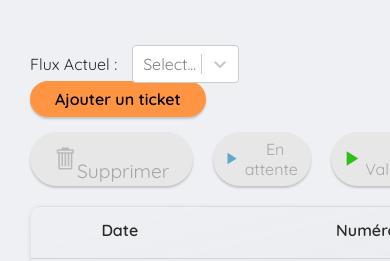
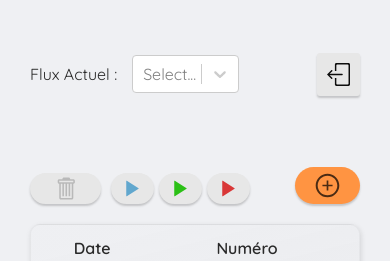
Before and after one commit to WildCodeSchool/2209-wns-lovelace-wild-ticket-bis, a React (Create React App) app in the folder web-app/: page /tickets in a window 390 px wide. Shown: the top 261 px of the page. Built offline with nearby package versions, Linux system fonts and the light colour scheme; no server answers; a web font is replaced by a local one.

Commit message:
[Feat] adding responsive style for phones

```diff
--- a/web-app/src/components/Navbar/Navbar.styled.tsx
+++ b/web-app/src/components/Navbar/Navbar.styled.tsx
@@ -8,6 +8,7 @@ import {
   MAX_WIDTH_TABLET,
   SELECT_LINK_COLOR,
   TEXT_FONT_COLOR,
+  TITLE_FONT_SIZE,
 } from '../../styles/style-constants';
 import { IoQrCodeOutline, IoReaderOutline } from 'react-icons/io5';
 import { GoTrashcan } from 'react-icons/go';
@@ -83,7 +84,7 @@ export const StyledLink = styled(NavLink)<{ active: number }>`
     border-radius: 0;
     height: 5rem;
     box-shadow: none;
-    font-size: 1.2rem;
+    font-size: ${TITLE_FONT_SIZE};
     transition: background-color 0.1s ease-in;
     &:focus {
       width: 100%;
--- a/web-app/src/components/TicketsArray/TicketsArray.tsx
+++ b/web-app/src/components/TicketsArray/TicketsArray.tsx
@@ -18,6 +18,7 @@ import {
   ButtonQuickChange,
   StatusContainer,
   AllStatusContainer,
+  TextStatus,
 } from 'pages/Tickets/Tickets.styled';
 import { IoPlayOutline } from 'react-icons/io5';
 import { TEXT_FONT_COLOR } from 'styles/style-constants';
@@ -106,7 +107,9 @@ const TicketsArray = ({
                           <StatusValidate />
                         ) : null}
                       </StatusContainer>
-                      <StatusContainer>{ticket.status}</StatusContainer>
+                      <StatusContainer>
+                        <TextStatus>{ticket.status}</TextStatus>
+                      </StatusContainer>
                     </AllStatusContainer>
                     {(ticket.status === 'Ticket non scanné' ||
                       ticket.status === 'En attente') &&
--- a/web-app/src/pages/Corbeille/Corbeille.tsx
+++ b/web-app/src/pages/Corbeille/Corbeille.tsx
@@ -16,6 +16,7 @@ import {
   SecondaryButton,
   ContainerButton,
   MainContainer,
+  DeleteText,
 } from 'pages/MesFlux/MesFlux.styled';
 import { Flow } from 'pages/Tickets/Tickets';
 import { ContainerButtonAction } from 'pages/Tickets/Tickets.styled';
@@ -90,14 +91,14 @@ const Corbeille = () => {
             onClick={deleteTicketsInTicketList}
           >
             <GoTrashcan size={25} opacity={0.7} />
-            &ensp;Supprimer définitivement
+            <DeleteText>&ensp;Supprimer définitivement</DeleteText>
           </SecondaryButton>
           <SecondaryButton
             disabled={isButtonDisabled}
             onClick={() => changeIsTrashInTicketsList(false)}
           >
             <GrTransaction size={20} opacity={isButtonDisabled ? 0.2 : 0.7} />
-            &ensp;Transférer dans le flu
+            <DeleteText>&ensp;Transférer dans le flu</DeleteText>
           </SecondaryButton>
         </ContainerButtonAction>
       </ContainerButton>
--- a/web-app/src/pages/MesFlux/MesFlux.styled.tsx
+++ b/web-app/src/pages/MesFlux/MesFlux.styled.tsx
@@ -14,16 +14,19 @@ import {
   PRIMARY_BUTTON_COLOR,
   PRIMARY_BUTTON_COLOR_ACTION,
   PRIMARY_BUTTON_SIZE,
+  PRIMARY_BUTTON_SIZE_PHONE,
   SECONDARY_BUTTON_COLOR,
   SECONDARY_BUTTON_COLOR_ACTION,
   SECONDARY_BUTTON_SIZE,
   SECONDARY_BUTTON_SIZE_PHONE,
   TEXT_FONT_SIZE_PHONE,
   TEXT_FONT_WEIGHT,
+  TITLE_FONT_SIZE,
   TITLE_FONT_SIZE_PHONE,
   TITLE_FONT_WEIGHT,
 } from '../../styles/style-constants';
 import { SELECT_LINK_COLOR } from '../../styles/style-constants';
+import { AiOutlinePlusCircle } from 'react-icons/ai';
 
 export const MainContainer = styled.div`
   grid-area: 2 / 2 / 3 / 3;
@@ -59,18 +62,19 @@ export const SecondaryButton = styled.button`
   font-family: ${FONT_FAMILY};
   font-weight: ${TEXT_FONT_WEIGHT};
   box-shadow: ${BUTTON_BOX_SHADOW};
-  font-size: 1.2rem;
+  font-size: ${TITLE_FONT_SIZE_PHONE};
   transition: 0.3s ease-out;
   &:active {
     background-color: ${SECONDARY_BUTTON_COLOR_ACTION};
   }
   @media (max-width: ${MAX_WIDTH_PHONE}) {
     padding: ${SECONDARY_BUTTON_SIZE_PHONE};
+    margin-right: 10px;
   }
 `;
 
 export const DeleteText = styled.span`
-  font-size: 1.2rem;
+  font-size: ${TITLE_FONT_SIZE};
   @media (max-width: ${MAX_WIDTH_PHONE}) {
     display: none;
   }
@@ -84,16 +88,31 @@ export const ButtonAdd = styled.button`
   display: flex;
   align-items: center;
   justify-content: center;
-  font-family: ${FONT_FAMILY};
-  font-weight: ${TITLE_FONT_WEIGHT};
   box-shadow: ${BUTTON_BOX_SHADOW};
-  font-size: 1.2rem;
   transition: 0.3s ease-out;
   &:active {
     background-color: ${PRIMARY_BUTTON_COLOR_ACTION};
   }
   @media (max-width: ${MAX_WIDTH_PHONE}) {
     font-size: ${TITLE_FONT_SIZE_PHONE};
+    padding: ${PRIMARY_BUTTON_SIZE_PHONE};
+  }
+`;
+
+export const AiOutlinePlusCircleIcon = styled(AiOutlinePlusCircle)`
+  display: none;
+  @media (max-width: ${MAX_WIDTH_PHONE}) {
+    display: flex;
+  }
+`;
+
+export const AddText = styled.p`
+  font-family: ${FONT_FAMILY};
+  font-weight: ${TITLE_FONT_WEIGHT};
+  font-size: ${TITLE_FONT_SIZE};
+  margin: 0;
+  @media (max-width: ${MAX_WIDTH_PHONE}) {
+    display: none;
   }
 `;
 
@@ -115,7 +134,7 @@ export const HeaderList = styled.div`
   grid-column-gap: 0px;
   grid-row-gap: 0px;
   font-family: ${FONT_FAMILY};
-  font-size: 1.2rem;
+  font-size: ${TITLE_FONT_SIZE};
   border-bottom: 1px solid ${SELECT_LINK_COLOR};
   @media (max-width: ${MAX_WIDTH_PHONE}) {
     & :nth-child(4) {
@@ -127,7 +146,7 @@ export const HeaderList = styled.div`
 
 export const TextElementHeader = styled.h2`
   font-family: ${FONT_FAMILY};
-  font-size: 1.2rem;
+  font-size: ${TITLE_FONT_SIZE};
   display: flex;
   align-items: center;
   justify-content: center;
@@ -169,9 +188,9 @@ export const ItemList = styled.div`
   grid-column-gap: 0px;
   grid-row-gap: 0px;
   font-family: ${FONT_FAMILY};
-  font-size: 1.2rem;
+  font-size: ${TITLE_FONT_SIZE};
   @media (max-width: ${MAX_WIDTH_PHONE}) {
-    grid-template-columns: 0.3fr 1fr 1fr;
+    grid-template-columns: 0.3fr 1fr 1fr 0fr;
     height: 12%;
   }
 `;
@@ -183,7 +202,7 @@ export const ContainerInputItem = styled.div`
 
 export const TextElement = styled.h2`
   font-family: ${FONT_FAMILY};
-  font-size: 1.2rem;
+  font-size: ${TITLE_FONT_SIZE};
   display: flex;
   align-items: center;
   justify-content: center;
@@ -199,6 +218,9 @@ export const InputItem = styled.input`
   width: 1em;
   height: 1em;
   margin-right: 20px;
+  @media (max-width: ${MAX_WIDTH_PHONE}) {
+    margin-right: 15px;
+  }
 `;
 
 export const AllStatusContainer = styled.div`
--- a/web-app/src/pages/Tickets/Tickets.styled.tsx
+++ b/web-app/src/pages/Tickets/Tickets.styled.tsx
@@ -3,10 +3,14 @@ import styled from 'styled-components';
 import {
   BUTTON_BOX_SHADOW,
   FONT_FAMILY,
+  MAX_WIDTH_PHONE,
   MAX_WIDTH_TABLET,
   SECONDARY_BUTTON_COLOR,
   SECONDARY_BUTTON_COLOR_ACTION,
+  SECONDARY_BUTTON_SIZE,
+  TEXT_FONT_SIZE_PHONE,
   TEXT_FONT_WEIGHT,
+  TITLE_FONT_SIZE,
   TITLE_FONT_WEIGHT,
 } from 'styles/style-constants';
 
@@ -17,18 +21,26 @@ export const ButtonAction = styled.button`
   display: flex;
   align-items: center;
   justify-content: center;
-  font-family: ${FONT_FAMILY};
-  font-weight: ${TEXT_FONT_WEIGHT};
   box-shadow: ${BUTTON_BOX_SHADOW};
   font-size: 1rem;
   margin-right: 20px;
-  padding-top: 5px;
-  padding-bottom: 5px;
-  padding-left: 10px;
-  padding-right: 10px;
+  padding: ${SECONDARY_BUTTON_SIZE};
   transition: 0.3s ease-out;
   &:active {
     background-color: ${SECONDARY_BUTTON_COLOR_ACTION};
+  }
+  @media (max-width: ${MAX_WIDTH_PHONE}) {
+    padding: 3px 9px;
+    margin-right: 5px;
+  }
+`;
+
+export const TextButtonAction = styled.p`
+  font-family: ${FONT_FAMILY};
+  font-weight: ${TEXT_FONT_WEIGHT};
+  margin: 0;
+  @media (max-width: ${MAX_WIDTH_PHONE}) {
+    display: none;
   }
 `;
 
@@ -39,6 +51,9 @@ export const ContainerButton = styled.div`
   @media (max-width: ${MAX_WIDTH_TABLET}) {
     flex-wrap: wrap-reverse;
   }
+  @media (max-width: ${MAX_WIDTH_PHONE}) {
+    flex-wrap: wrap;
+  }
 `;
 
 export const ButtonQuickChange = styled(motion.button)`
@@ -48,6 +63,9 @@ export const ButtonQuickChange = styled(motion.button)`
   border: none;
   background-color: unset;
   padding: 0px;
+  @media (max-width: ${MAX_WIDTH_PHONE}) {
+    display: none;
+  }
 `;
 
 export const ContainerButtonAction = styled.div`
@@ -72,11 +90,22 @@ export const StatusContainer = styled.div`
   }
 `;
 
+export const TextStatus = styled.p`
+  font-size: ${FONT_FAMILY};
+  font-size: ${TITLE_FONT_SIZE};
+  @media (max-width: ${MAX_WIDTH_PHONE}) {
+    display: none;
+  }
+`;
+
 export const TextElementBold = styled.p`
   font-family: ${FONT_FAMILY};
-  font-size: 1.2rem;
+  font-size: ${TITLE_FONT_SIZE};
   display: flex;
   align-items: center;
   justify-content: center;
   font-weight: ${TITLE_FONT_WEIGHT};
+  @media (max-width: ${MAX_WIDTH_PHONE}) {
+    font-size: ${TEXT_FONT_SIZE_PHONE};
+  }
 `;
--- a/web-app/src/pages/Tickets/Tickets.tsx
+++ b/web-app/src/pages/Tickets/Tickets.tsx
@@ -3,11 +3,15 @@ import {
   MainContainer,
   ButtonAdd,
   SecondaryButton,
+  DeleteText,
+  AddText,
+  AiOutlinePlusCircleIcon,
 } from 'pages/MesFlux/MesFlux.styled';
 import {
   ButtonAction,
   ContainerButton,
   ContainerButtonAction,
+  TextButtonAction,
 } from './Tickets.styled';
 import {
   COLOR_ERROR_TICKET,
@@ -182,31 +186,35 @@ const Tickets = () => {
             disabled={isButtonDisabled}
             onClick={() => changeIsTrashInTicketsList(true)}
           >
-            <GoTrashcan size={25} opacity={0.7} /> &ensp;Supprimer
+            <GoTrashcan size={25} opacity={0.7} />{' '}
+            <DeleteText>&ensp;Supprimer</DeleteText>
           </SecondaryButton>
           <ButtonAction
             disabled={isButtonDisabled}
             onClick={() => changeTicketsStatus('En attente')}
           >
             <IoIosPlay size={25} style={{ color: COLOR_WAITING_TICKET }} />
-            &ensp;En attente
+            <TextButtonAction>&ensp;En attente</TextButtonAction>
           </ButtonAction>
           <ButtonAction
             disabled={isButtonDisabled}
             onClick={() => changeTicketsStatus('Ticket validé')}
           >
             <IoIosPlay size={25} style={{ color: COLOR_VALIDATE_TICKET }} />
-            &ensp;Valider
+            <TextButtonAction>&ensp;Valider</TextButtonAction>
           </ButtonAction>
           <ButtonAction
             disabled={isButtonDisabled}
             onClick={() => changeTicketsStatus('Incident')}
           >
             <IoIosPlay size={25} style={{ color: COLOR_ERROR_TICKET }} />
-            &ensp;Incident
+            <TextButtonAction>&ensp;Incident</TextButtonAction>
           </ButtonAction>
         </ContainerButtonAction>
-        <ButtonAdd onClick={addNewTicket}>Ajouter un ticket</ButtonAdd>
+        <ButtonAdd onClick={addNewTicket}>
+          <AiOutlinePlusCircleIcon size={27} opacity={0.7} />
+          <AddText>Ajouter un ticket</AddText>
+        </ButtonAdd>
       </ContainerButton>
       <TicketsArray
         flowTickets={flowTickets}
--- a/web-app/src/styles/style-constants.ts
+++ b/web-app/src/styles/style-constants.ts
@@ -6,6 +6,7 @@ export const TEXT_FONT_COLOR = '#2A2A2A';
 
 export const FONT_FAMILY = `QuickSand`;
 export const TITLE_FONT_WEIGHT = '600';
+export const TITLE_FONT_SIZE = '1.2rem';
 export const TEXT_FONT_WEIGHT = '400';
 export const TEXT_FONT_SIZE_PHONE = '0.9rem';
 export const TITLE_FONT_SIZE_PHONE = '1rem';
@@ -23,7 +24,8 @@ export const SECONDARY_BUTTON_SIZE = '5px 25px';
 export const SECONDARY_BUTTON_SIZE_PHONE = '3px 23px';
 export const PRIMARY_BUTTON_COLOR = '#FF9442';
 export const PRIMARY_BUTTON_COLOR_ACTION = '#C96E28';
-export const PRIMARY_BUTTON_SIZE = '8px 25px 8px 25px';
+export const PRIMARY_BUTTON_SIZE = '8px 25px';
+export const PRIMARY_BUTTON_SIZE_PHONE = '5px 19px';
 export const BUTTON_BOX_SHADOW = '0px 2px 2px rgba(69, 69, 69, 0.25)';
 export const COLOR_VALIDATE_TICKET = '#2BC016';
 export const COLOR_NOSCAN_TICKET = '#F0D472';
@@ -31,4 +33,4 @@ export const COLOR_ERROR_TICKET = '#D93737';
 export const COLOR_WAITING_TICKET = '#61A7CE';
 
 export const MAX_WIDTH_TABLET = '1024px';
-export const MAX_WIDTH_PHONE = '800px';
+export const MAX_WIDTH_PHONE = '767px';
```
Also changed, not shown: web-app/src/pages/MesFlux/MesFlux.tsx (+6 -1 lines).
